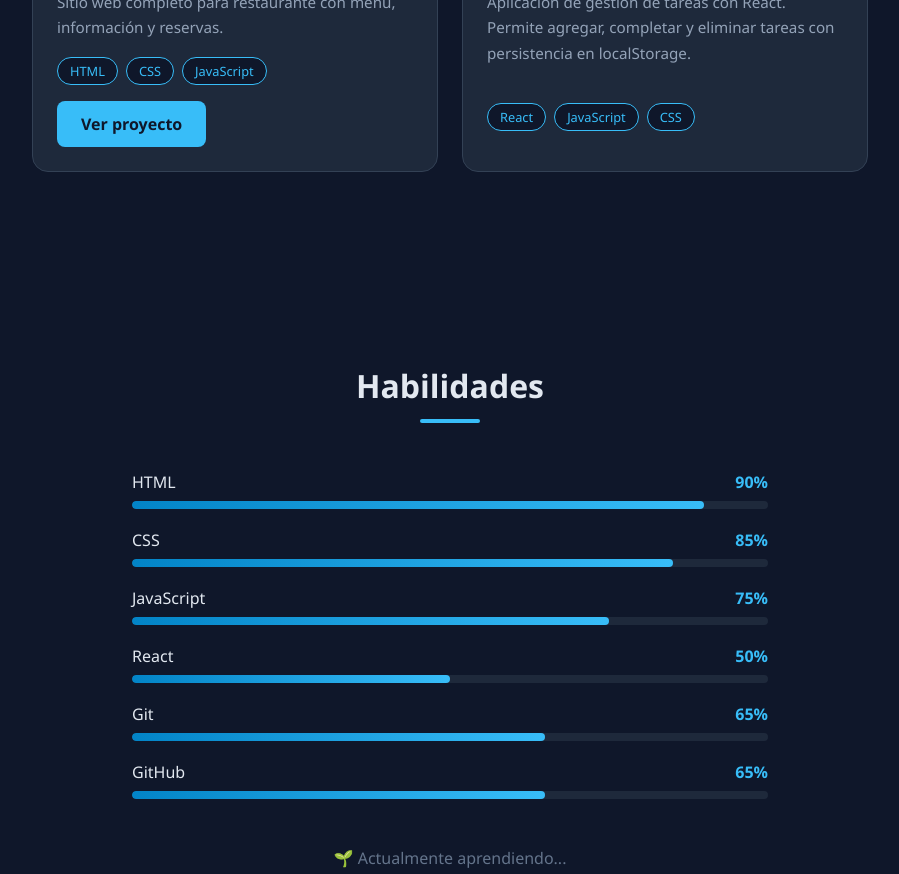
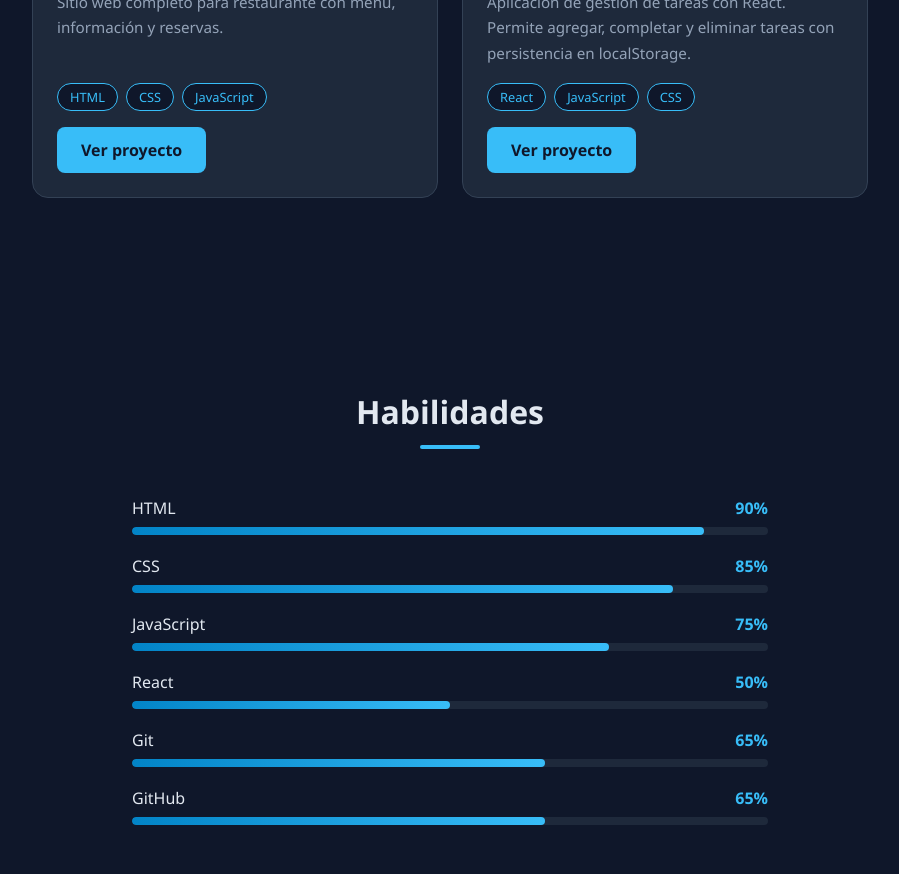
Before and after one commit to cantoni110783/mi-portafolio, a React (Vite) app: page / in a window 1280 px wide. Shown: the part 1740-2614 px from the top of the page, without its empty margins (190-1089 px from the left). Built offline with nearby package versions, Linux system fonts and the light colour scheme.

Commit message:
Actualización de links

```diff
--- a/src/data/info.js
+++ b/src/data/info.js
@@ -40,7 +40,7 @@ export const info = {
       descripcion:
         "Aplicación de gestión de tareas con React. Permite agregar, completar y eliminar tareas con persistencia en localStorage.",
       tecnologias: ["React", "JavaScript", "CSS"],
-      link: null,
+      link: "https://mi-lista-tareas-nine.vercel.app/",
       github: null,
     },
   ],
```
